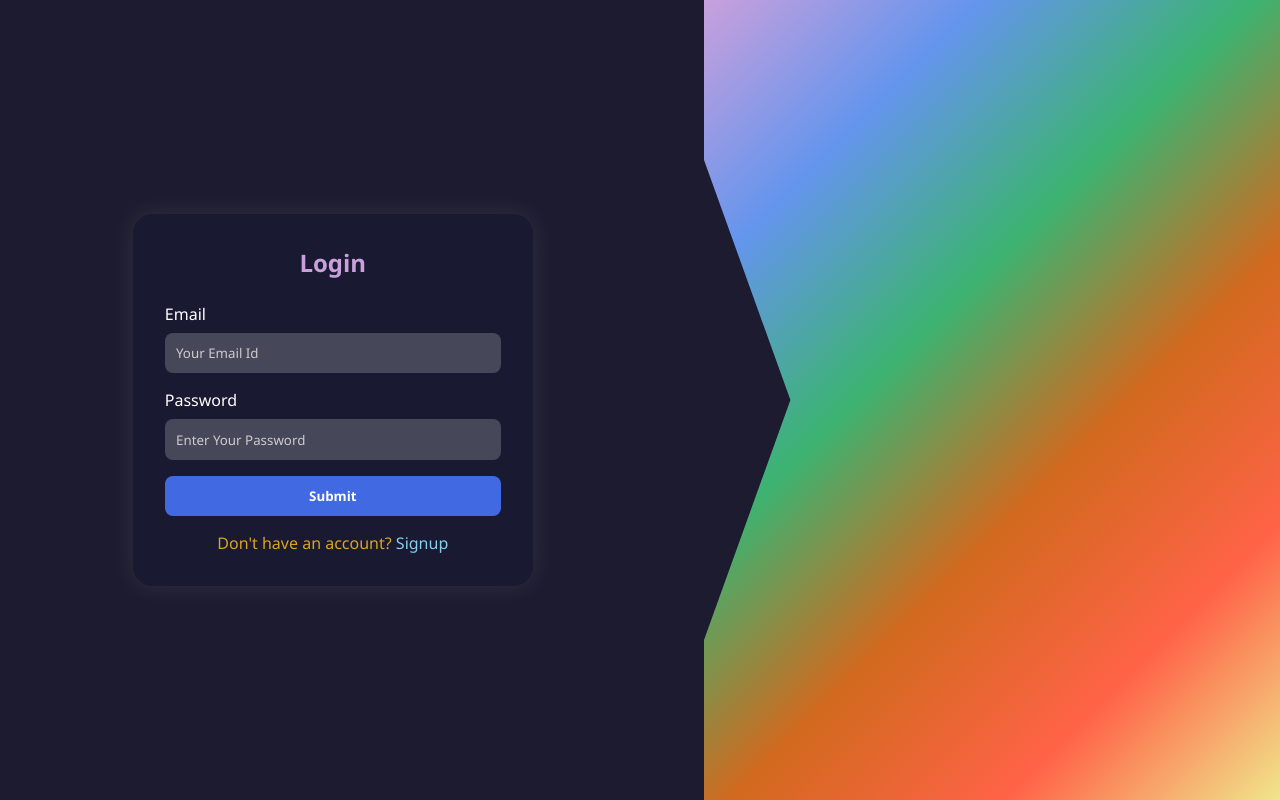
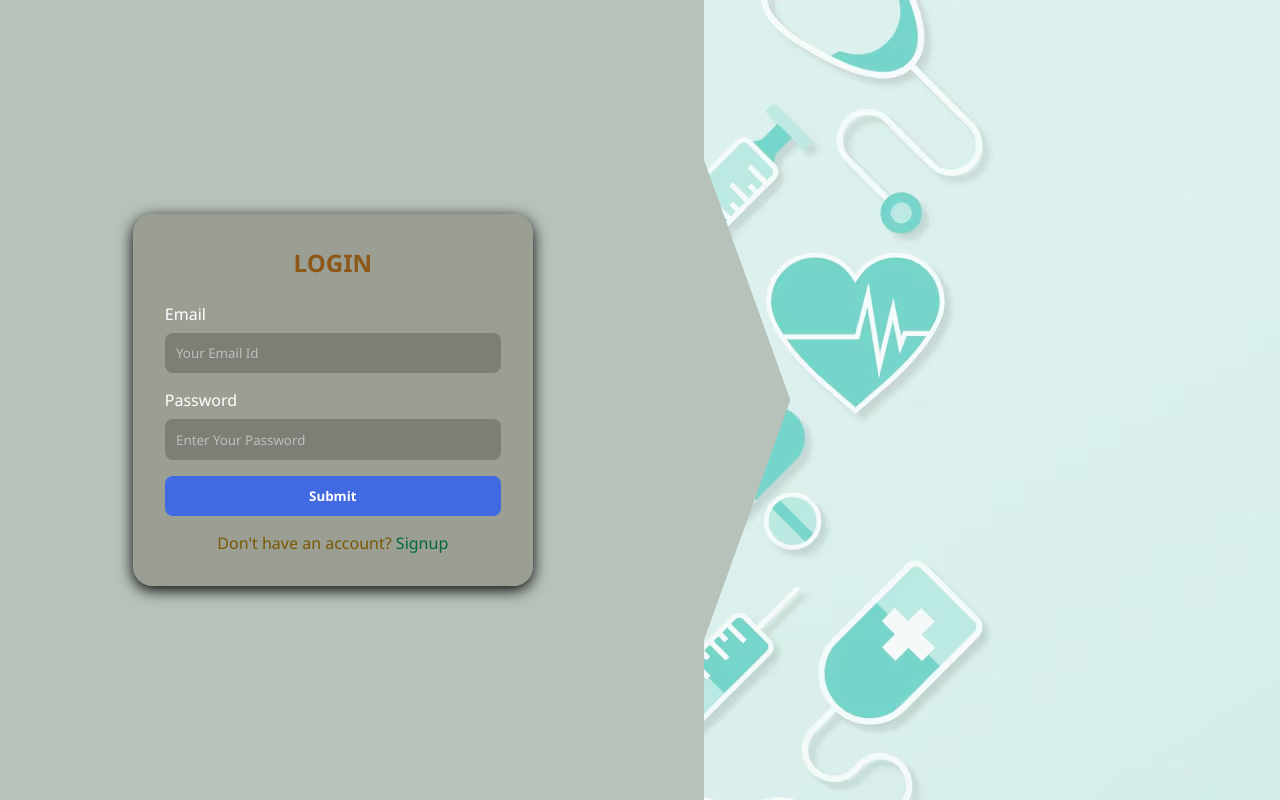
Before and after one commit to KTKarthick006/Rapicure, a plain HTML site: page frontend/login.html in a window 1280 px wide. Drawn offline with Linux system fonts and the light colour scheme.

Commit message:
fix: background color themes improved in accordance to medical theme

```diff
--- a/frontend/login.html
+++ b/frontend/login.html
@@ -16,7 +16,7 @@
     body {
       display: flex;
       height: 100vh;
-      background: #1c1b2f;
+      background: #b7c2ba;
       color: white;
     }
 
@@ -29,18 +29,24 @@
     }
 
     .form-box {
-      background: rgba(25, 25, 50, 0.7);
+      background: #929487c3;
       padding: 2rem;
       border-radius: 20px;
       width: 90%;
       max-width: 400px;
-      box-shadow: 0 0 25px rgba(255, 255, 255, 0.1);
+      box-shadow: 0 4px 15px rgb(0, 0, 0);
+      transition: box-shadow 0.5s;
+    }
+
+    .form-box:hover {
+      box-shadow: 0 8px 30px rgb(0, 0, 0);
+
     }
 
     h2 {
       text-align: center;
       margin-bottom: 1.5rem;
-      color: #c9a0dc;
+      color: #8c5717;
     }
 
     label {
@@ -57,12 +63,15 @@
       margin-bottom: 1rem;
       border: none;
       border-radius: 8px;
-      background: rgba(255, 255, 255, 0.2);
+      background: rgba(0, 0, 0, 0.2);
+      /* A semi-transparent black for a darker, blended look */
       color: white;
+      /* Keep text white for good contrast */
     }
 
     input::placeholder {
-      color: #ccc;
+      color: rgba(255, 255, 255, 0.5);
+      /* Make placeholder slightly transparent white */
     }
 
     button {
@@ -85,22 +94,16 @@
     .footer {
       text-align: center;
       margin-top: 1rem;
-      color: #daa520;
+      color: #7a5800;
     }
 
     .wave-section {
       flex: 0 0 45%;
-      background: linear-gradient(135deg,
-          #c9a0dc 0%,
-          #6495ed 20%,
-          #3cb371 40%,
-          #d2691e 60%,
-          #ff6347 80%,
-          #f0e68c 100%);
+      background-image: url("Images/clean-medical-background_53876-116873.avif");
       clip-path: polygon(15% 0%, 100% 0%, 100% 100%, 0% 100%, 0% 80%, 15% 50%, 0% 20%, 0% 0%);
     }
 
-    @media (max-width: 768px) {
+    @media (max-width: 868px) {
       body {
         flex-direction: column;
       }
@@ -135,7 +138,7 @@
 <body>
   <div class="form-container">
     <div class="form-box">
-      <h2>Login</h2>
+      <h2>LOGIN</h2>
       <form action="/user/login" method="POST">
         <div id="inputEmail">
           <label for="email">Email</label>
@@ -150,7 +153,7 @@
         <button type="submit">Submit</button>
       </form>
       <div class="footer">Don't have an account? <a href="/signup"
-          style="color: #87ceeb; text-decoration: none;">Signup</a></div>
+          style="color: #00673f; text-decoration: none;">Signup</a></div>
     </div>
   </div>
   <div class="wave-section"></div>
```
Also changed, not shown: frontend/Images/clean-medical-background_53876-116873.avif (added).
